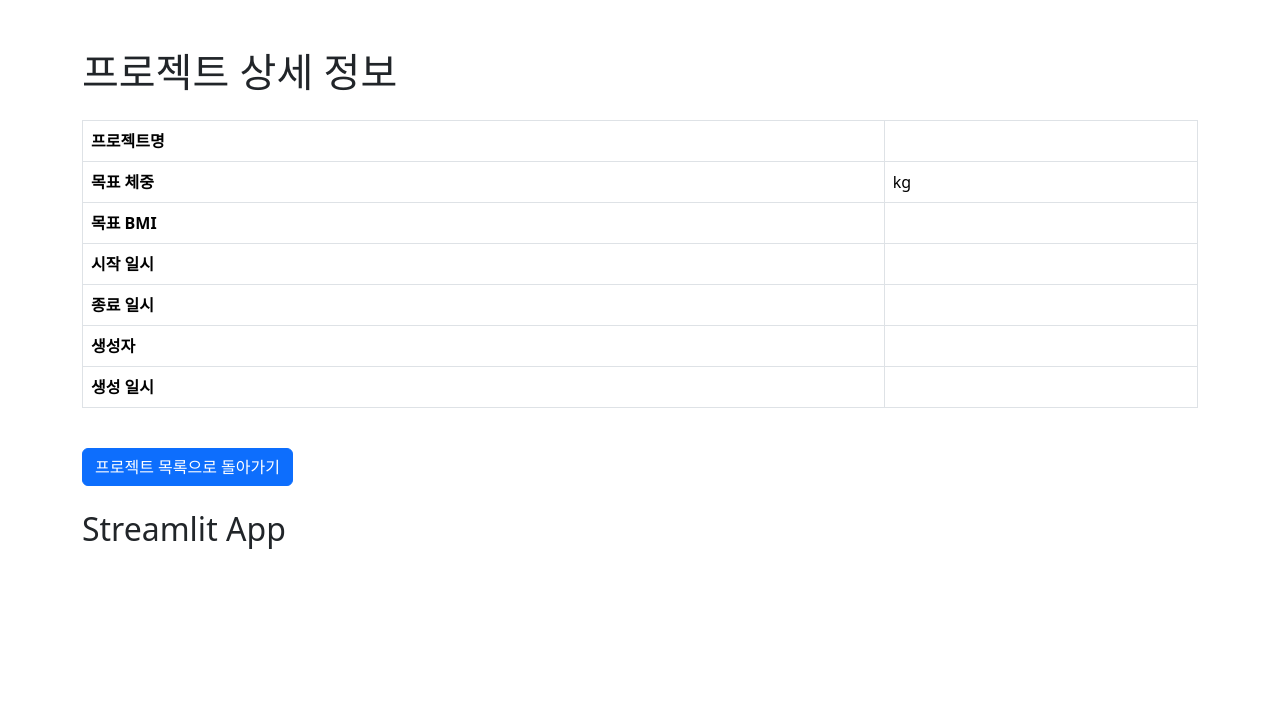
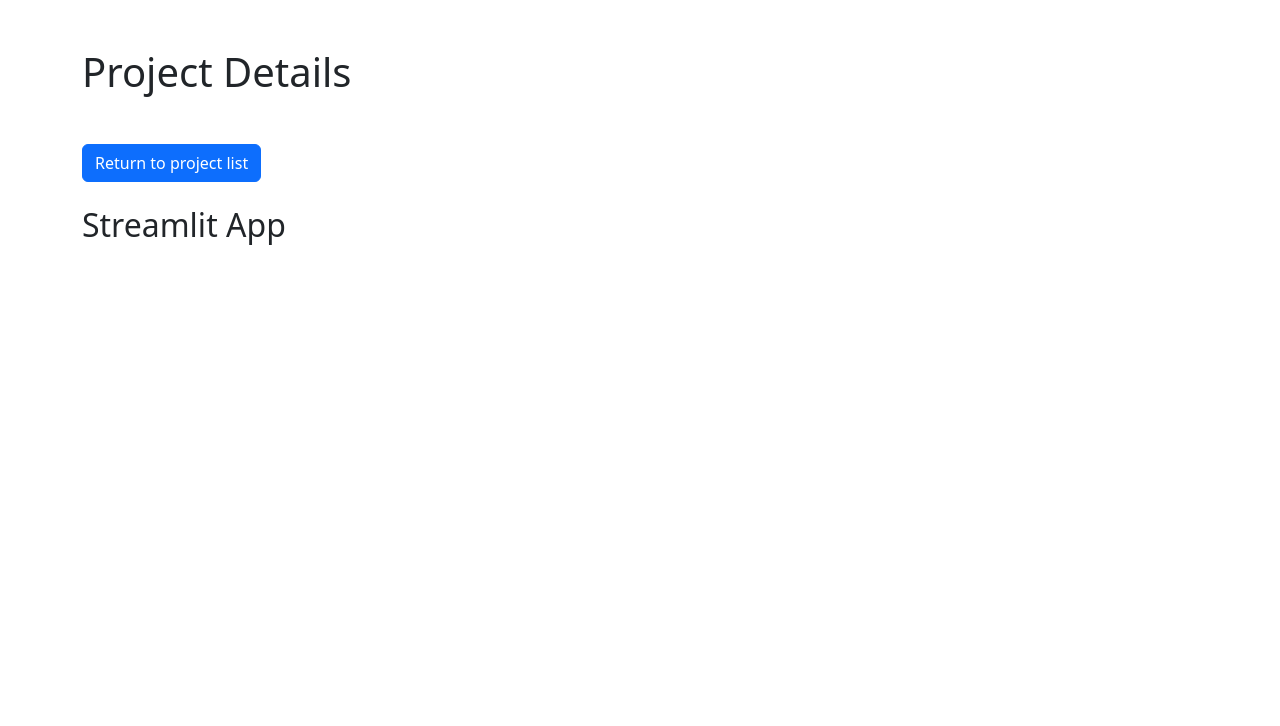
Before and after one commit to yonghoonjeon/HealthGenie, a Django app: template pha/templates/pha/project_detail.html in a window 1280 px wide. Shown: the top 726 px of the page. After the commit the page ends 245 px from the top, so only its background shows below. Run offline with Django 4.2, Linux system fonts and the light colour scheme; the template is opened without the code that fills it, so the values that code supplies are empty; parts of the project's set-up code (start-up, migrations or seed data) failed here and were passed over.

Commit message:
- delete project detail table in project_detail.html

```diff
--- a/pha/templates/pha/project_detail.html
+++ b/pha/templates/pha/project_detail.html
@@ -14,41 +14,9 @@
     </head>
 <body>
     <div class="container my-5">
-        <h1 class="mb-4">프로젝트 상세 정보</h1>
-        <table class="table table-bordered">
-            <tbody>
-                <tr>
-                    <th scope="row">프로젝트명</th>
-                    <td>{{ project.p_name }}</td>
-                </tr>
-                <tr>
-                    <th scope="row">목표 체중</th>
-                    <td>{{ project.goal_weight }} kg</td>
-                </tr>
-                <tr>
-                    <th scope="row">목표 BMI</th>
-                    <td>{{ project.goal_bmi }}</td>
-                </tr>
-                <tr>
-                    <th scope="row">시작 일시</th>
-                    <td>{{ project.start_time }}</td>
-                </tr>
-                <tr>
-                    <th scope="row">종료 일시</th>
-                    <td>{{ project.end_time }}</td>
-                </tr>
-                <tr>
-                    <th scope="row">생성자</th>
-                    <td>{{ project.user.user_name }}</td>
-                </tr>
-                <tr>
-                    <th scope="row">생성 일시</th>
-                    <td>{{ project.created_at }}</td>
-                </tr>
-            </tbody>
-        </table>
+        <h1 class="mb-4">Project Details</h1>
         <br>
-        <a href="{% url 'project_list' %}" class="btn btn-primary">프로젝트 목록으로 돌아가기</a>
+        <a href="{% url 'project_list' %}" class="btn btn-primary">Return to project list</a>
             <h2 class="mt-4">Streamlit App</h2>
         <div style="width:100%;height:800px;overflow:hidden;">
             <iframe src="http://localhost:8501" frameborder="0" style="overflow:hidden;height:100%;width:100%" height="100%" width="100%"></iframe>
```
